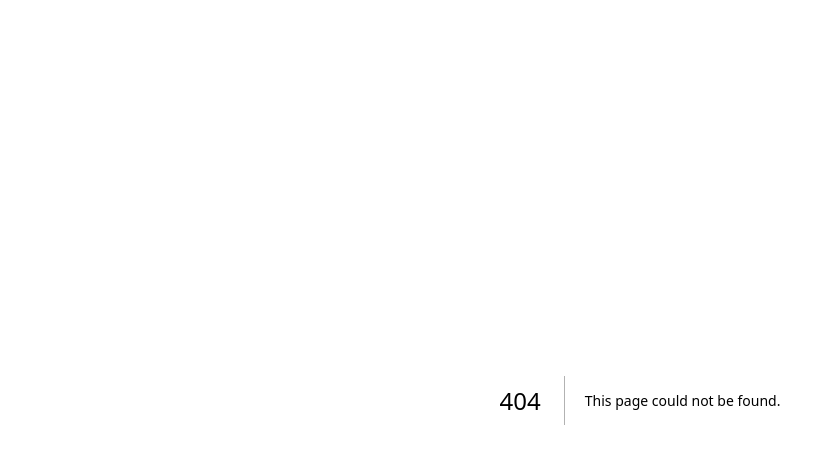
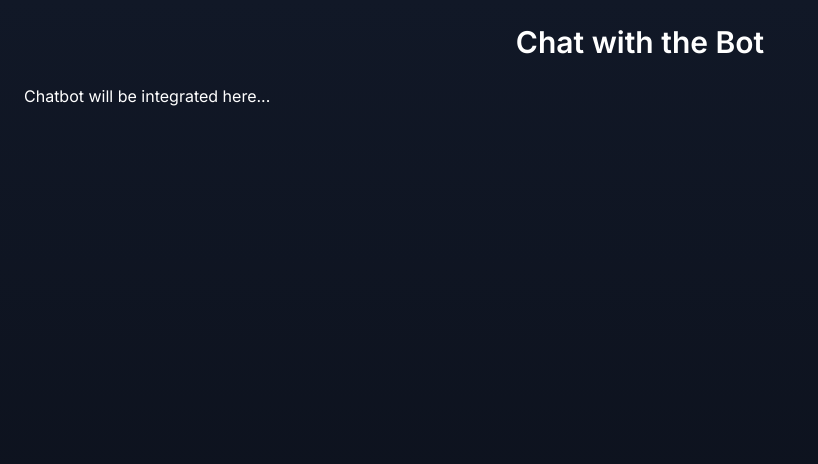
Before and after one commit to jessicabanka/Rakshak2.0, a Next.js app: page /chat in a window 1280 px wide. Before the commit this address had no page. Shown: the top 464 px of the page, without its empty margins (0-818 px from the left). Built offline with nearby package versions, Linux system fonts and the light colour scheme.

Commit message:
chatbot page added

```diff
--- /dev/null
+++ b/app/chat/page.tsx
@@ -0,0 +1,15 @@
+// pages/chat.tsx
+
+const ChatPage = () => {
+    return (
+      <div className="p-6">
+        <h1 className="text-3xl font-semibold text-center mb-6">Chat with the Bot</h1>
+        <div>
+          {/* Here you can integrate your chatbot */}
+          <p>Chatbot will be integrated here...</p>
+        </div>
+      </div>
+    );
+  };
+
+  export default ChatPage;
```
